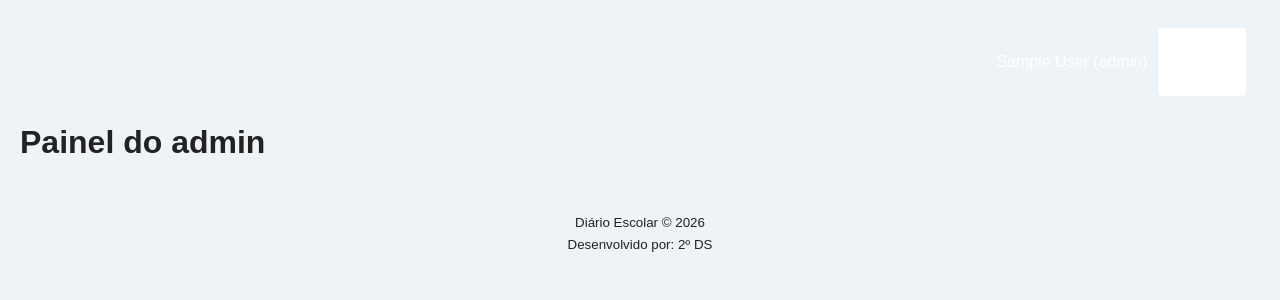
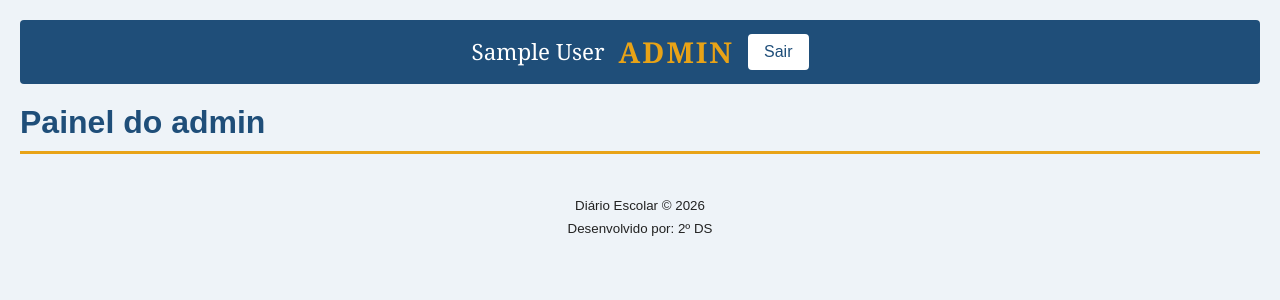
Before and after one commit to ravisantos/diario-escolar-online, a Flask app: page /aluno/ in a window 1280 px wide. Shown: the top 300 px of the page. Run offline with Flask 3, Linux system fonts and the light colour scheme; the visitor is signed in with stand-in values (Sample User, id 1).

Commit message:
CSS: barra do usuario e destaque do perfil

```diff
--- a/diario-escolar/static/css/style.css
+++ b/diario-escolar/static/css/style.css
@@ -32,13 +32,14 @@ body {
 }
 
 :root {
-    :root {
+
     --cor-principal: #1f4e79;
     --cor-principal-clara: #dbe8f5;
     --cor-destaque: #e8a317;
     --cor-perigo: #b42318;
-    --cor-borda: #c9ced6;
-}
+    --cor-borda: #8aa4bf;
+    --cor-campo: #1f4e79;
+
 }
 
 body {
@@ -115,12 +116,45 @@ body {
 }
 
 /* barra com o nome do usuário */
+
 #barra-usuario {
+    display: flex;
+    justify-content: center;
+    align-items: center;
+    gap: 14px;
     background: var(--cor-principal);
     color: #fff;
-    padding: 8px 14px;
+    padding: 12px 14px;
     border-radius: 4px;
     margin-bottom: 16px;
+}
+
+.nome-usuario {
+    font-family: Georgia, 'Times New Roman', serif;
+    font-size: 1.4rem;
+}
+
+.perfil-usuario {
+    font-family: Georgia, 'Times New Roman', serif;
+    font-size: 1.8rem;
+    font-weight: bold;
+    letter-spacing: 2px;
+    text-transform: uppercase;
+    color: var(--cor-destaque);
+}
+
+/* o form do "Sair" não deve virar cartão branco */
+#barra-usuario form {
+    background: none;
+    border: 0;
+    padding: 0;
+}
+
+#barra-usuario button {
+    margin-top: 0;
+    background: #fff;
+    color: var(--cor-principal);
+    border-color: #fff;
 }
 
 #barra-usuario a {
@@ -176,3 +210,58 @@ td form {
 td form button {
     background: var(--cor-perigo);
 }
+
+/* campos de formulário com borda bem visível */
+form input,
+form select {
+    border: 2px solid var(--cor-campo);
+    border-radius: 4px;
+    padding: 8px;
+    background: #fff;
+}
+
+/* campo clicado/selecionado fica com a cor de destaque */
+form input:focus,
+form select:focus {
+    outline: none;
+    border-color: var(--cor-destaque);
+    box-shadow: 0 0 0 3px var(--cor-principal-clara);
+}
+
+/* botões com borda e hover mais claros */
+button {
+    border: 2px solid var(--cor-principal);
+}
+
+button:hover {
+    background: #fff;
+    color: var(--cor-principal);
+    opacity: 1;
+}
+
+/* botão excluir mantém o vermelho no hover */
+td form button {
+    border-color: var(--cor-perigo);
+}
+
+td form button:hover {
+    background: #fff;
+    color: var(--cor-perigo);
+}
+
+/* tabela com borda mais forte */
+table,
+th,
+td {
+    border-color: var(--cor-borda);
+}
+
+.titulo-admin {
+    text-align: center;
+    font-family: Georgia, 'Times New Roman', serif;
+    font-size: 2.4rem;
+    letter-spacing: 2px;
+    text-transform: uppercase;
+    color: var(--cor-principal);
+    margin: 10px 0 20px;
+}
--- a/diario-escolar/templates/base.html
+++ b/diario-escolar/templates/base.html
@@ -1,5 +1,6 @@
 <!DOCTYPE html>
 <html lang="br">
+
 <head>
   <meta charset="UTF-8">
   <meta name="viewport" content="width=device-width, initial-scale=1">
@@ -7,15 +8,19 @@
   <link rel="stylesheet" href="{{ url_for('static', filename='css/style.css') }}">
   {% block css %}{% endblock %}
 </head>
+
 <body>
+
 
   {% if session.get('usuario_id') %}
   <nav id="barra-usuario">
-      <span>{{ session['nome'] }} ({{ session['perfil'] }})</span>
+    <span class="nome-usuario">{{ session['nome'] }}</span>
+    <span class="perfil-usuario">{{ session['perfil'] }}</span>
     <form method="post" action="{{ url_for('auth.logout') }}">
       <button type="submit">Sair</button>
     </form>
   </nav>
+
   {% endif %}
 
   {% with mensagens = get_flashed_messages(with_categories=true) %}
@@ -31,4 +36,5 @@
   </footer>
 
 </body>
+
 </html>
```
Lines whose indentation alone changed are shown as unchanged.
